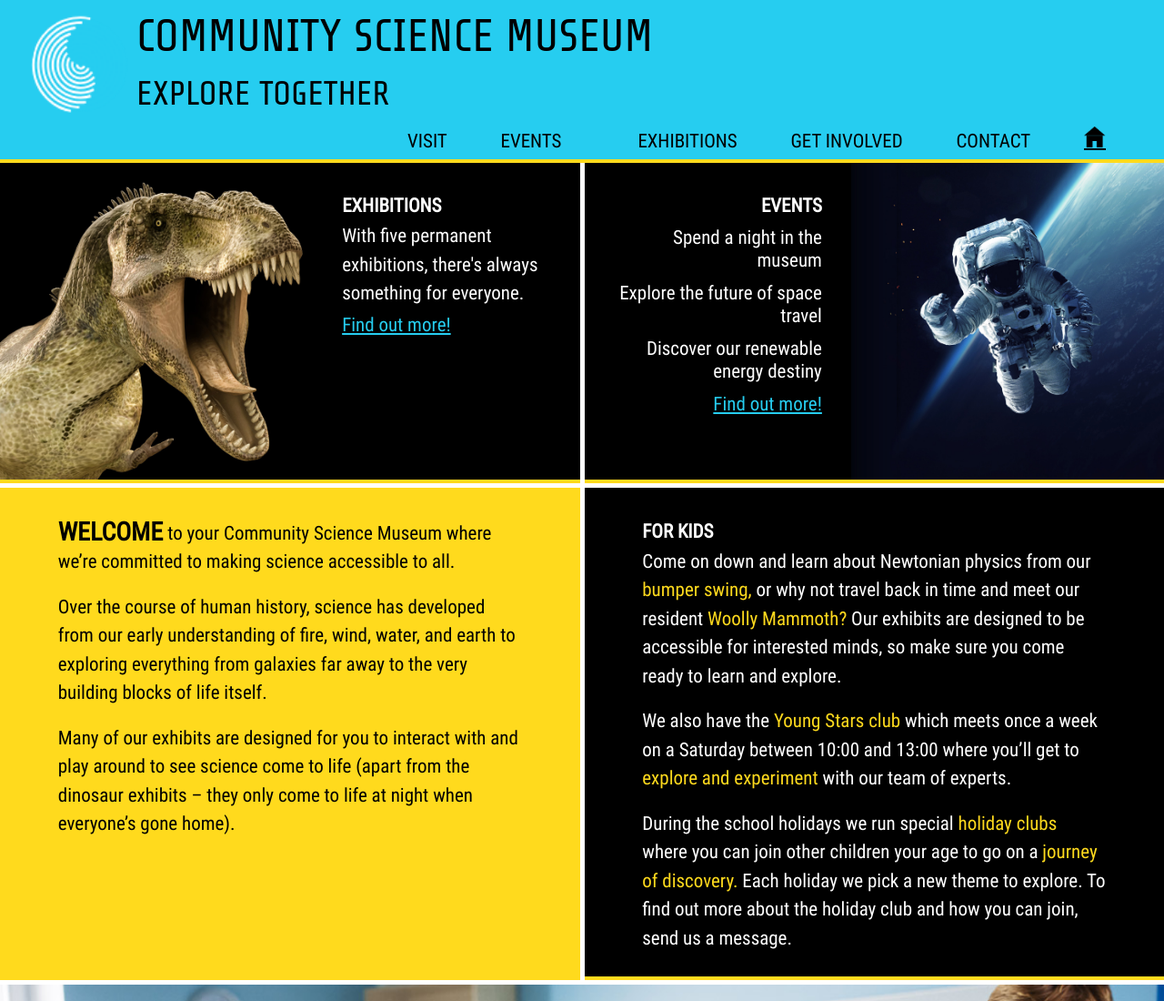
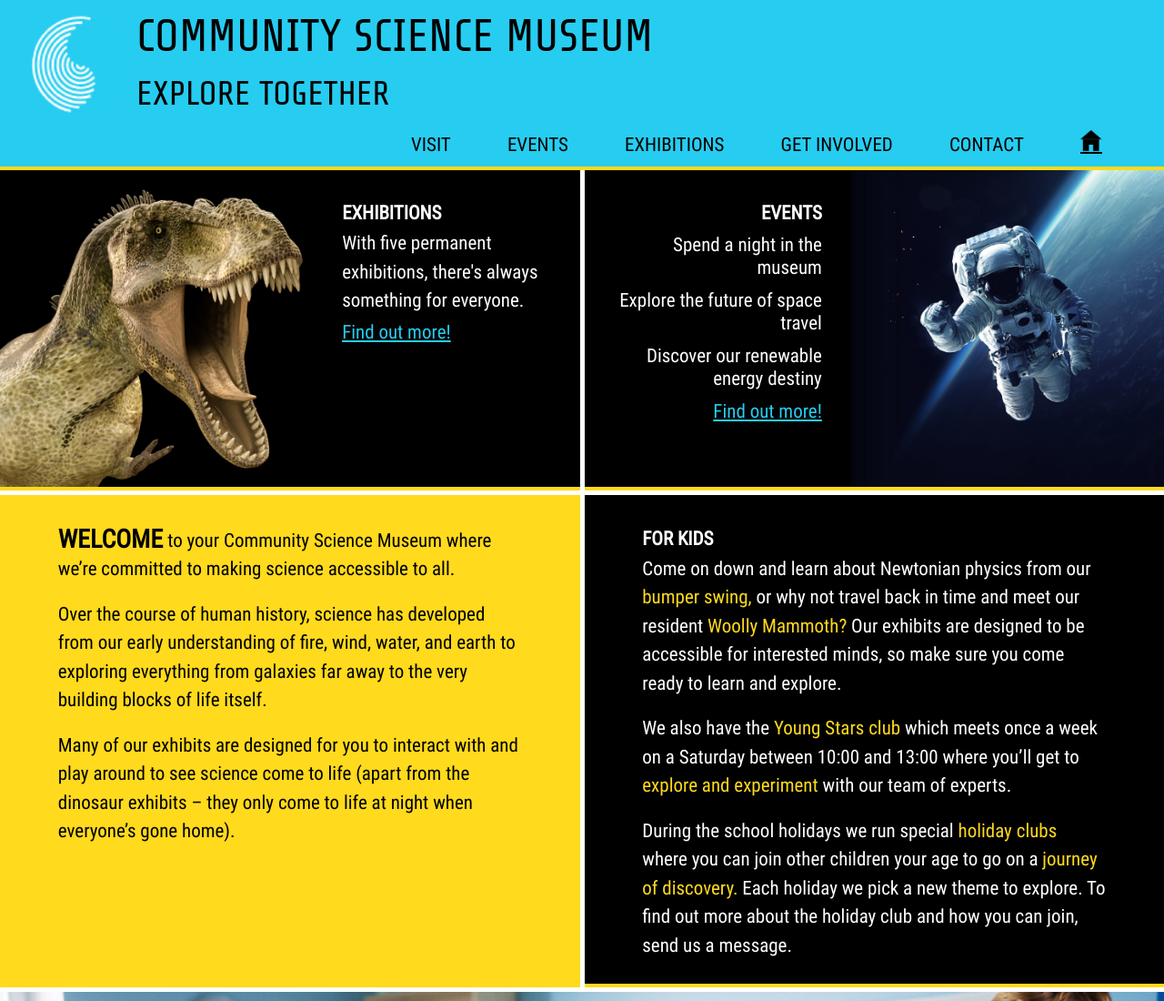
Before and after one commit to Jimbo-Farmer/community-science-museum, a plain HTML site: page root/index.html in a window 1280 px wide. Shown: the top 1100 px of the page at 91% size. Drawn offline with Linux system fonts and the light colour scheme.

Commit message:
nav hover

```diff
--- a/root/stylesheets/media.css
+++ b/root/stylesheets/media.css
@@ -149,8 +149,15 @@
         font-size: 0;
     }
 
-    nav a {
+    nav a, #events, #involved, #contact {
+        padding: 4px;
+        border-radius: 4px;
         font-size: var(--large-text);
+    }
+
+    nav a:hover {
+        color: white;
+        background-color: var(--purple);
     }
 
     nav:after {
@@ -176,7 +183,7 @@
     }
     #events {
         bottom: unset;
-        width: 12%;
+        width: unset;
     }
     #involved {
         bottom: unset;
```
Also changed, not shown: root/stylesheets/global.css (line endings or trailing spaces).
